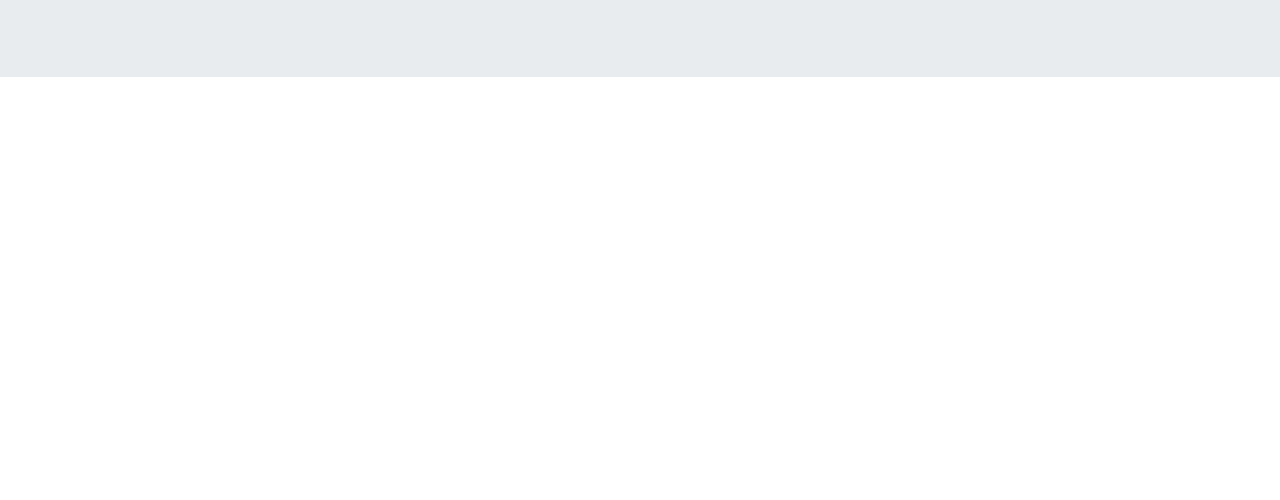
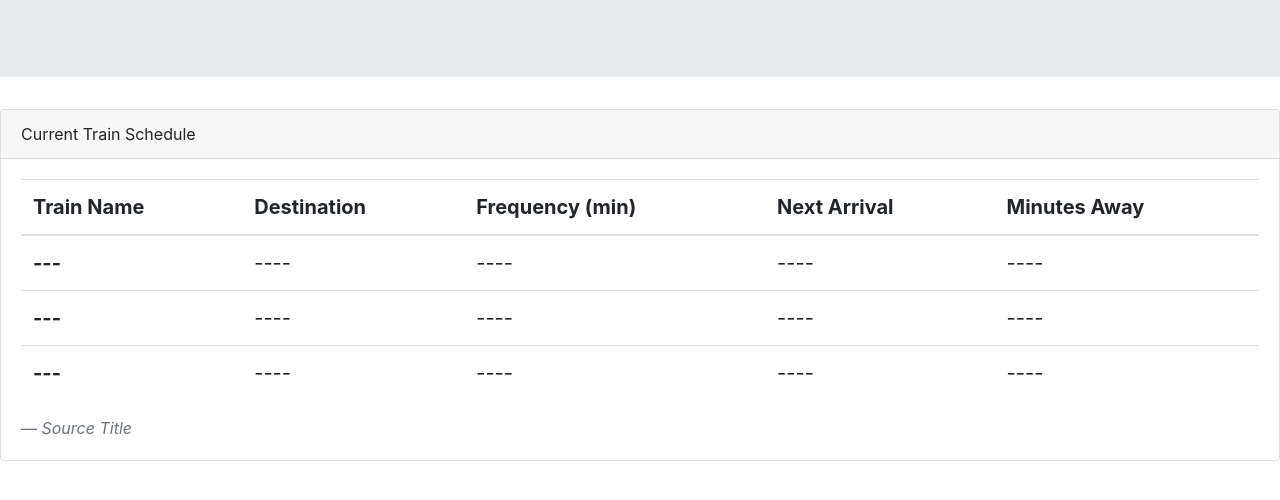
Before and after one commit to mlacy0915/Firebase-Train, a plain HTML site: page index.html in a window 1280 px wide. Shown: the part 172-672 px from the top of the page. Drawn offline with nearby package versions, Linux system fonts and the light colour scheme.

Commit message:
2nd container added to html and formated

```diff
--- a/index.html
+++ b/index.html
@@ -16,6 +16,50 @@
           <p class="lead">Choo Choo. Chee Chee.</p>
         </div>
       </div>
+      <div class="card">
+        <div class="card-header">
+          Current Train Schedule
+        </div>
+        <div class="card-body">
+          <blockquote class="blockquote mb-0">
+            <table class="table">
+                <thead>
+                  <tr>
+                    <th scope="col">Train Name</th>
+                    <th scope="col">Destination</th>
+                    <th scope="col">Frequency (min)</th>
+                    <th scope="col">Next Arrival</th>
+                    <th scope="col">Minutes Away</th>
+                  </tr>
+                </thead>
+                <tbody>
+                  <tr>
+                    <th scope="row">---</th>
+                    <td>----</td>
+                    <td>----</td>
+                    <td>----</td>
+                    <td>----</td>
+                  </tr>
+                  <tr>
+                    <th scope="row">---</th>
+                    <td>----</td>
+                    <td>----</td>
+                    <td>----</td>
+                    <td>----</td>
+                  </tr>
+                  <tr>
+                    <th scope="row">---</th>
+                    <td>----</td>
+                    <td>----</td>
+                    <td>----</td>
+                    <td>----</td>
+                  </tr>
+                </tbody>
+              </table>
+            <footer class="blockquote-footer"><cite title="Source Title">Source Title</cite></footer>
+          </blockquote>
+        </div>
+      </div>
     <!-- Optional JavaScript -->
     <!-- jQuery first, then Popper.js, then Bootstrap JS -->
     <script src="https://code.jquery.com/jquery-3.3.1.slim.min.js" integrity="sha384-q8i/X+965DzO0rT7abK41JStQIAqVgRVzpbzo5smXKp4YfRvH+8abtTE1Pi6jizo" crossorigin="anonymous"></script>
```
